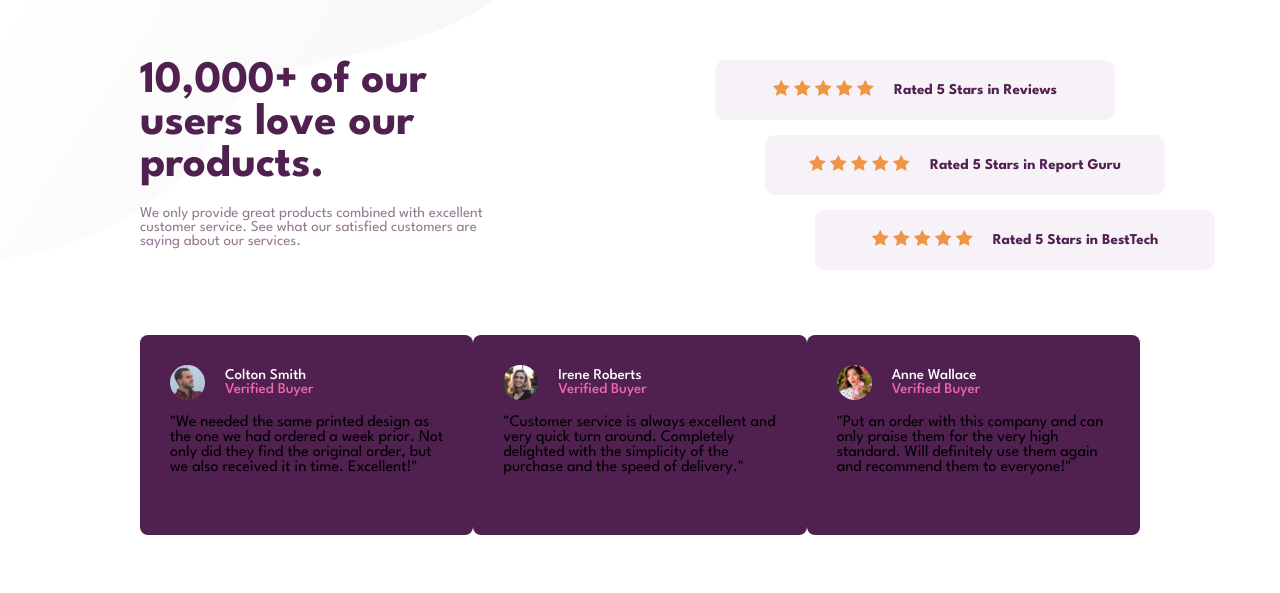
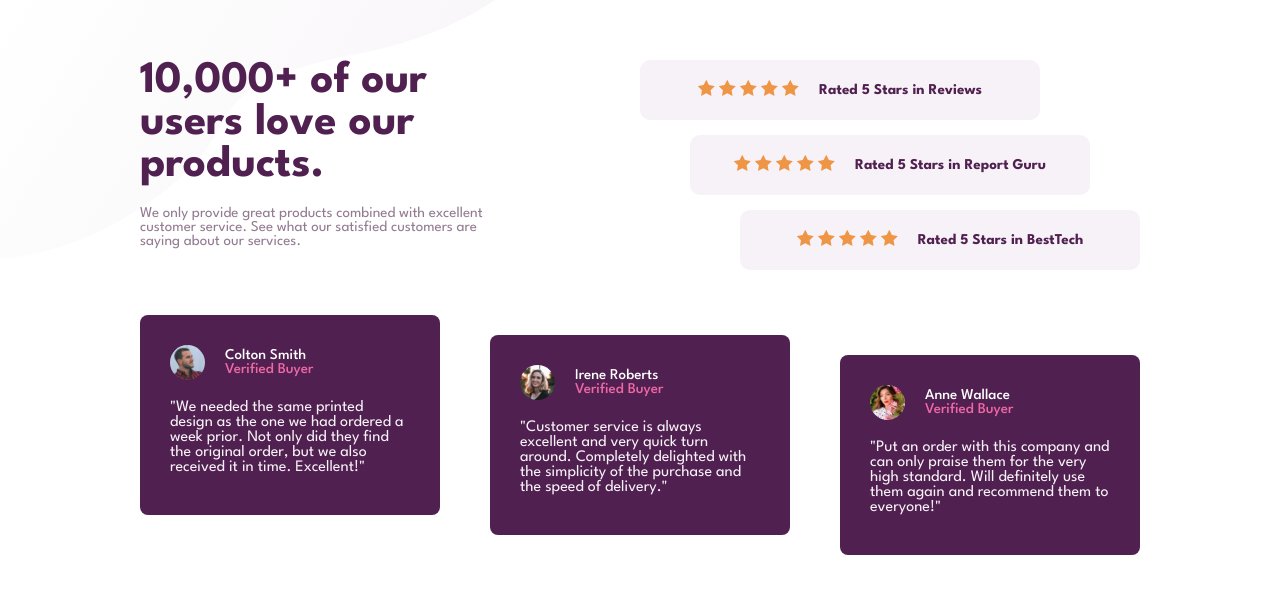
Before and after one commit to jackreategui/reto-8-frontend-mentor, a plain HTML site: page index.html in a window 1280 px wide. Shown: the part 103-696 px from the top of the page. Drawn offline with Linux system fonts and the light colour scheme.

Commit message:
Reto terminado

```diff
--- a/index.html
+++ b/index.html
@@ -71,7 +71,7 @@
         </div>
       </div>
       <div class="conteiner-users">
-        <div class="conteiner-coments">
+        <div class="conteiner-coments coments-1">
           <div class="user">
             <img src="./images/image-colton.jpg" alt="colton">
             <div class="user-info">
@@ -83,7 +83,7 @@
             Not only did they find the original order, but we also received it in time.
             Excellent!"</p>
         </div>
-        <div class="conteiner-coments">
+        <div class="conteiner-coments coments-2">
           <div class="user">
             <img src="./images/image-irene.jpg" alt="irene">
             <div class="user-info">
@@ -94,7 +94,7 @@
           <p>"Customer service is always excellent and very quick turn around. Completely
             delighted with the simplicity of the purchase and the speed of delivery."</p>
         </div>
-        <div class="conteiner-coments">
+        <div class="conteiner-coments coments-3">
           <div class="user">
             <img src="./images/image-anne.jpg" alt="anne">
             <div class="user-info">
--- a/style.css
+++ b/style.css
@@ -27,6 +27,7 @@ body{
     min-height: 100%;
     display: flex;
     flex-wrap: wrap;
+    justify-content: space-between;
 }
 
 .titulo{
@@ -49,10 +50,8 @@ body{
 
 .conteiner-review{
     position: relative;
-    left: 100px;
     width: auto;
     height: auto;
-    margin: 0 auto;
 }
 
 .review{
@@ -76,16 +75,16 @@ body{
 
 .review1{
     position: relative;
+    left: -100px;
 }
 
 .review2{
     position: relative;
-    left: 50px;
+    left: -50px;
 }
 
 .review3{
     position: relative;
-    left: 100px;
 }
 
 .conteiner-users{
@@ -99,7 +98,7 @@ body{
 }
 
 .conteiner-coments{
-    width: 350px;
+    width: 300px;
     height: 200px;
     background-color: var(--Very-Dark-Magenta);
     padding: 30px;
@@ -110,7 +109,7 @@ body{
     display: flex;
     align-items: center;
     gap: 20px;
-    margin-bottom: 15px;
+    margin-bottom: 20px;
 }
 
 .user-info{
@@ -135,3 +134,17 @@ body{
     width: 35px;
     height: auto;
 }
+
+.coments-1{
+    position: relative;
+    top: -20px;
+}
+
+.coments-3{
+    position: relative;
+    top: 20px;
+}
+
+.conteiner-coments > p{
+    color: var(--Light-Grayish-Magenta);
+}
```
